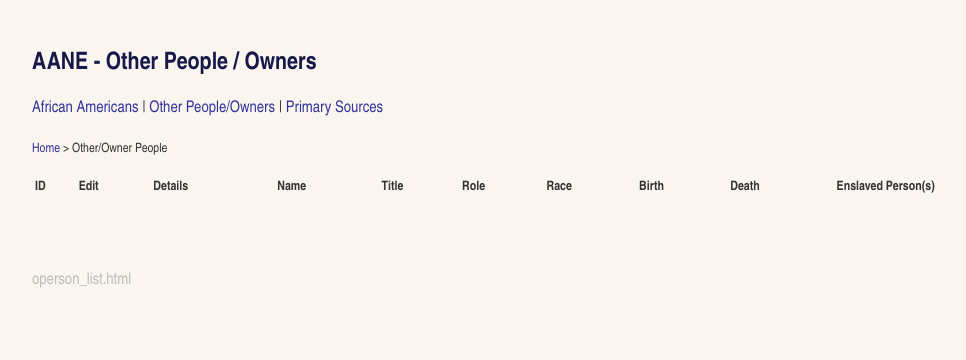
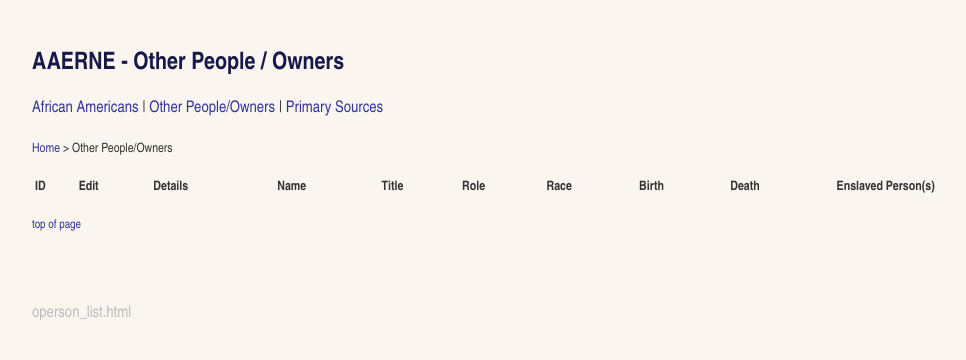
Before and after one commit to DigitalGizmo/aane_project, a Django app: a page that uses aane/templates/base.html in a window 1280 px wide. Shown: the top 360 px of the page, without its empty margins (40-1006 px from the left). Run offline with Django 3.2, Linux system fonts and the light colour scheme; data that the repository does not hold is empty.

Commit message:
final touches

```diff
--- a/aane/local_static/common/aane_style.css
+++ b/aane/local_static/common/aane_style.css
@@ -30,8 +30,9 @@ td.lrg	{ width: 30%;}
 td.xlrg { width: 50%;}
 
 dl {line-height: 1.5em; margin-bottom: 0;}
-dt {float: left; padding-right: .5em; clear: left;}
+dt {float: left; padding-right: .5em; clear: left; width: 150px}
 dd {font-weight: bold;}
+dd:after {content: "."; color: #faf6ef;}
 
 ul.unstyledlist	{list-style-type: none; padding-left: 0;}
 ul.unstyledlist li	{ line-height: 1.5em;}
--- a/aane/templates/base.html
+++ b/aane/templates/base.html
@@ -3,7 +3,7 @@
 <html>
 <head>
 	<meta charset="UTF-8">
-    <title>{% block head_title %}AANE Head Title{% endblock %}</title>
+    <title>{% block head_title %}AAERNE Head Title{% endblock %}</title>
 
 	{% block stylesheets %}
 		<link rel="stylesheet" href="{% static 'common/aane_style.css' %}" type="text/css"  media="all"/>
@@ -27,7 +27,7 @@
 
 <body>
 <a id="top"></a>
-<h1>{% block page_title %}AANE Page Title{% endblock %}</h1>
+<h1>{% block page_title %}AAERNE Page Title{% endblock %}</h1>
 
 <!--  header and main nav -->
 <header id="header">
--- a/aane/templates/index.html
+++ b/aane/templates/index.html
@@ -1,9 +1,9 @@
 {% extends "base.html" %}
 {% load staticfiles %}
 
-{% block head_title %}African Americans in Rural New England - Research Database{% endblock %}
+{% block head_title %}African Americans in Early Rural New England - Research Database{% endblock %}
 
-{% block page_title %}African Americans in Rural New England - Research Database{% endblock %}
+{% block page_title %}African Americans in Early Rural New England - Research Database{% endblock %}
 
 {% block content %}
 
--- a/aane/templates/people/aaperson_list.html
+++ b/aane/templates/people/aaperson_list.html
@@ -1,13 +1,13 @@
 {% extends "base.html" %}
 {% load staticfiles %}
 
-{% block head_title %}AANE - African Americans{% endblock %}
+{% block head_title %}AAERNE - African Americans{% endblock %}
 
 	{% block breadcrumbs %}
 		<a href="/">Home</a> > AA People
 	{% endblock %}
 
-{% block page_title %}AANE - African Americans{% endblock %}
+{% block page_title %}AAERNE - African Americans{% endblock %}
 
 {% block content %}
 
--- a/aane/templates/people/operson_list.html
+++ b/aane/templates/people/operson_list.html
@@ -1,13 +1,13 @@
 {% extends "base.html" %}
 {% load staticfiles %}
 
-{% block head_title %}AANE - Other People/Owners{% endblock %}
+{% block head_title %}AAERNE - Other People/Owners{% endblock %}
 
 	{% block breadcrumbs %}
-		<a href="/">Home</a> > Other/Owner People
+		<a href="/">Home</a> > Other People/Owners
 	{% endblock %}
 
-{% block page_title %}AANE - Other People / Owners{% endblock %}
+{% block page_title %}AAERNE - Other People / Owners{% endblock %}
 
 {% block content %}
 
@@ -47,6 +47,7 @@
 		</tr>
 		{% endfor %}
 	</table>
+	<p class="small"><a href="#top">top of page</a></p>
 <p class="faint">operson_list.html</p>
 
 {% endblock content %}
--- a/aane/templates/sources/index.html
+++ b/aane/templates/sources/index.html
@@ -1,13 +1,13 @@
 {% extends "base.html" %}
 {% load staticfiles %}
 
-{% block head_title %}AANE - Primary Sources{% endblock %}
+{% block head_title %}AAERNE - Primary Sources{% endblock %}
 
 	{% block breadcrumbs %}
 		<a href="/">Home</a> > Primary Sources
 	{% endblock %}
 
-{% block page_title %}AANE - Primary Sources{% endblock %}
+{% block page_title %}AAERNE - Primary Sources{% endblock %}
 
 {% block content %}
 
--- a/aane/templates/sources/source_detail.html
+++ b/aane/templates/sources/source_detail.html
@@ -1,13 +1,13 @@
 {% extends "base.html" %}
 {% load staticfiles %}
 
-{% block head_title %}AANE - Primary Source{% endblock %}
+{% block head_title %}AAERNE - Primary Source{% endblock %}
 
 	{% block breadcrumbs %}
 		<a href="/">Home</a> > <a href="{% url 'sources:index'%}">Primary Sources </a> > Source Detail
 	{% endblock %}
 
-{% block page_title %}Primary Source Entries{% endblock %}
+{% block page_title %}AAERNE - Primary Source Detail{% endblock %}
 
 {% block content %}
 
```
Also changed, not shown: aane/templates/people/aaperson_entries.html (+4 -4 lines), aane/templates/people/operson_detail.html (+4 -3 lines).
